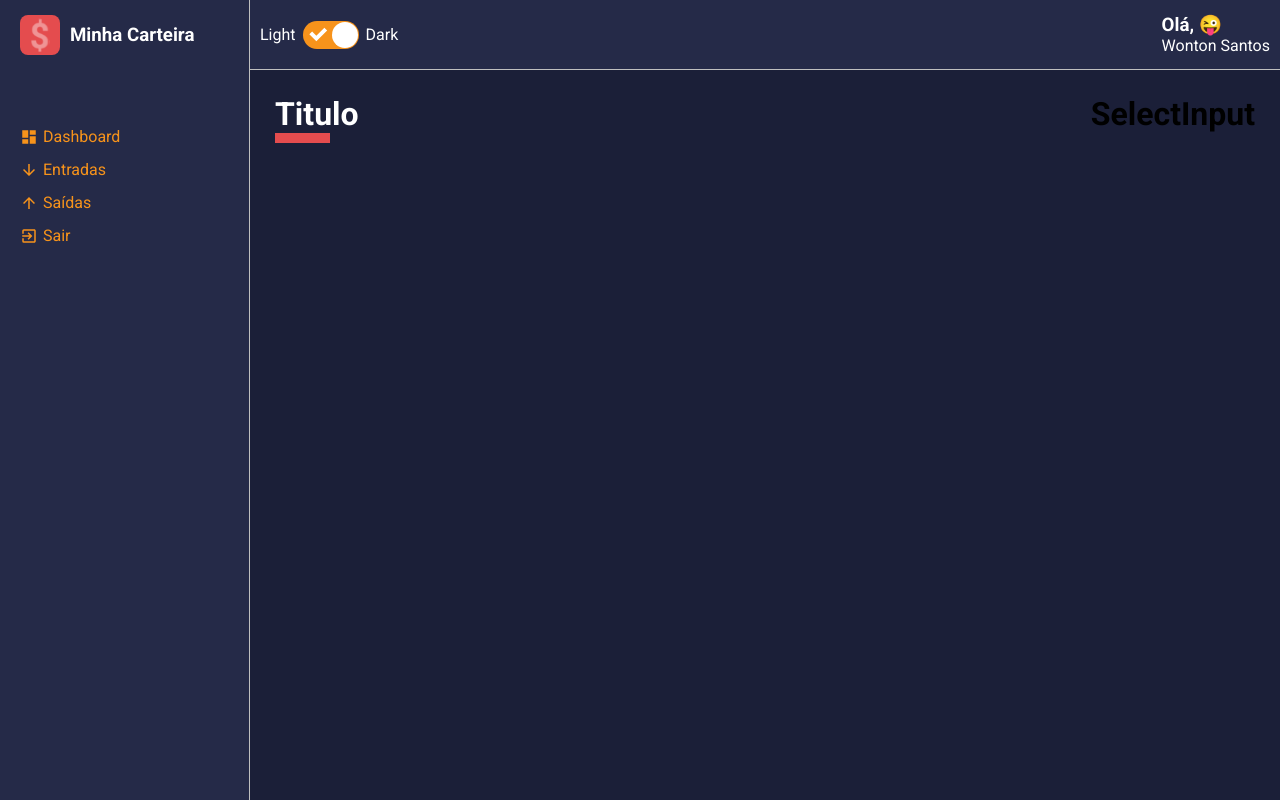
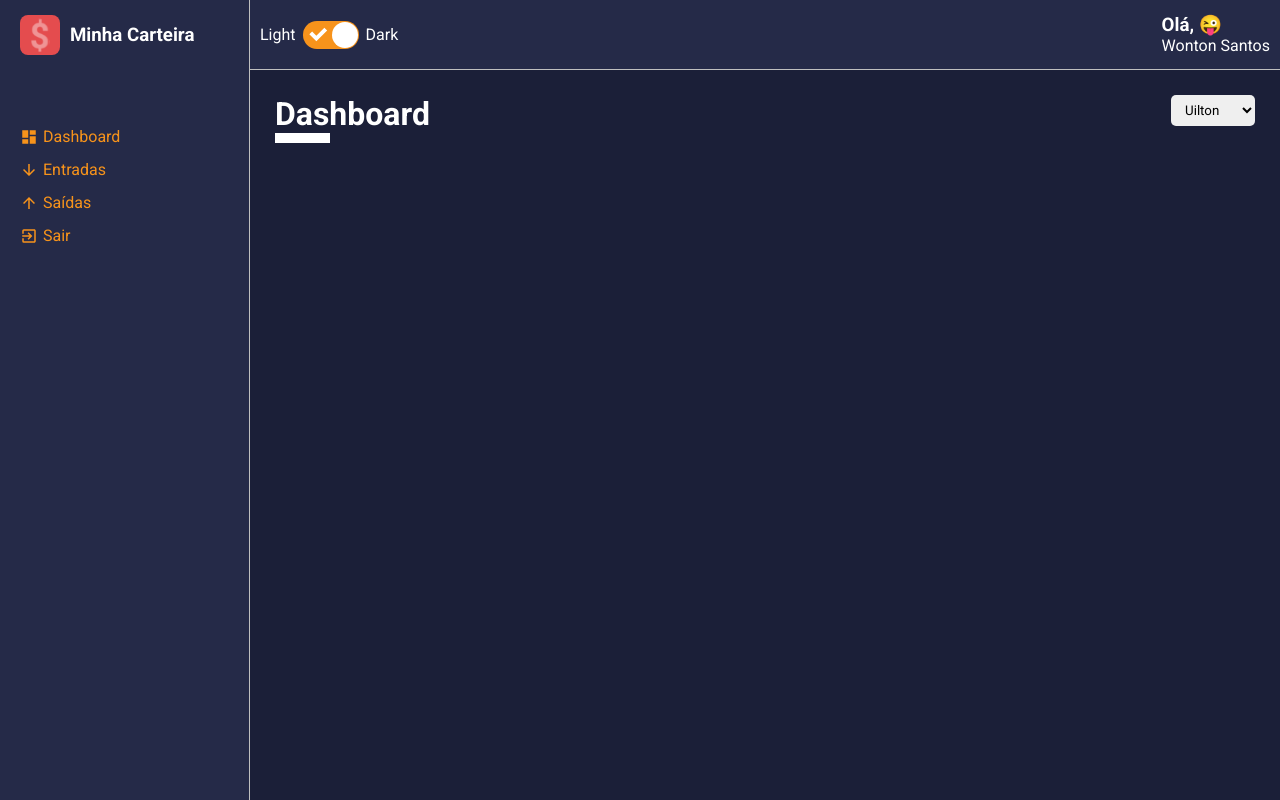
Before and after one commit to uiltonjose/minha-carteira, a React (Create React App) app: page /dashboard in a window 1280 px wide. Built offline with nearby package versions, Linux system fonts and the light colour scheme.

Commit message:
SelectInput component implementation

```diff
--- a/src/App.tsx
+++ b/src/App.tsx
@@ -11,7 +11,7 @@ const App: React.FC = () => {
     <ThemeProvider theme={dark}>
       <GlobalStyles />
       <Layout>
-        <Dashboard></Dashboard>
+        <Dashboard/>
       </Layout>
     </ThemeProvider>
   );
--- a/src/components/ContentHeader/index.tsx
+++ b/src/components/ContentHeader/index.tsx
@@ -1,18 +1,25 @@
 import React from "react";
-import SelectInput from "../SelectInput";
 
 import { Container, TitleContainer, Controllers } from "./styles";
 
-const ContentHeader: React.FC = () => {
+interface IContentHeaderProps {
+  title: string;
+  lineColor: string;
+  children: React.ReactNode;
+}
+
+const ContentHeader: React.FC<IContentHeaderProps> = ({
+  title,
+  lineColor,
+  children,
+}) => {
   return (
     <Container>
-      <TitleContainer>
-        <h1>Titulo</h1>
+      <TitleContainer lineColor={lineColor}>
+        <h1>{title}</h1>
       </TitleContainer>
 
-      <Controllers>
-        <SelectInput/>
-      </Controllers>
+      <Controllers>{children}</Controllers>
     </Container>
   );
 };
--- a/src/components/ContentHeader/styles.ts
+++ b/src/components/ContentHeader/styles.ts
@@ -1,4 +1,8 @@
 import styled from "styled-components";
+
+interface ITitleContainerProps {
+  lineColor: string;
+}
 
 export const Container = styled.div`
   width: 100%;
@@ -8,7 +12,7 @@ export const Container = styled.div`
   margin-bottom: 25px;
 `;
 
-export const TitleContainer = styled.div`
+export const TitleContainer = styled.div<ITitleContainerProps>`
   > h1 {
     color: ${(props) => props.theme.colors.white};
 
@@ -16,11 +20,11 @@ export const TitleContainer = styled.div`
         content: '';
         display: block;
         width: 55px;
-        border-bottom: 10px solid ${(props) => props.theme.colors.warning}
+        border-bottom: 10px solid ${(props) => props.lineColor}
     }
   }
 `;
 
 export const Controllers = styled.div`
-
+  display: flex;
 `;
--- a/src/components/SelectInput/index.tsx
+++ b/src/components/SelectInput/index.tsx
@@ -1,9 +1,24 @@
-import React from 'react';
+import React from "react";
 
-import { Container } from './styles';
+import { Container } from "./styles";
 
-const SelectInput: React.FC = () => {
-    return <h1>SelectInput</h1>
+interface ISelectInputProps {
+  options: {
+    value: string | number;
+    label: string | number;
+  }[];
 }
 
+const SelectInput: React.FC<ISelectInputProps> = ({ options }) => {
+  return (
+    <Container>
+      <select>
+        {options.map((option) => (
+          <option value={option.value}>{option.label}</option>
+        ))}
+      </select>
+    </Container>
+  );
+};
+
 export default SelectInput;
--- a/src/components/SelectInput/styles.ts
+++ b/src/components/SelectInput/styles.ts
@@ -1,5 +1,9 @@
 import styled from "styled-components";
 
 export const Container = styled.div`
-
+  > select {
+      padding: 7px 10px;
+      border-radius: 5px;
+      margin-left: 7px;
+  }
 `;
--- a/src/pages/Dashboard/index.tsx
+++ b/src/pages/Dashboard/index.tsx
@@ -1,13 +1,23 @@
-import React from 'react';
-import ContentHeader from '../../components/ContentHeader';
-import { Container } from './styles';
+import React from "react";
+import ContentHeader from "../../components/ContentHeader";
+import SelectInput from "../../components/SelectInput";
+
+import { Container } from "./styles";
 
 const Dashboard: React.FC = () => {
-    return (
-        <Container>
-            <ContentHeader/>
-        </Container>
-    )
-}
+  const options = [
+    { value: "Uilton", label: "Uilton" },
+    { value: "Viviane", label: "Viviane" },
+    { value: "Sofia", label: "Sofia" },
+  ];
+
+  return (
+    <Container>
+      <ContentHeader title="Dashboard" lineColor="#fff">
+        <SelectInput options={options} />
+      </ContentHeader>
+    </Container>
+  );
+};
 
 export default Dashboard;
--- a/tsconfig.json
+++ b/tsconfig.json
@@ -18,7 +18,7 @@
     "resolveJsonModule": true,
     "isolatedModules": true,
     "noEmit": true,
-    "jsx": "react",
+    "jsx": "react"
   },
   "include": [
     "src",
```
Also changed, not shown: src/pages/List/index.tsx (+17 -2 lines), 1 other file (tests, documents, lock files or other folders).
